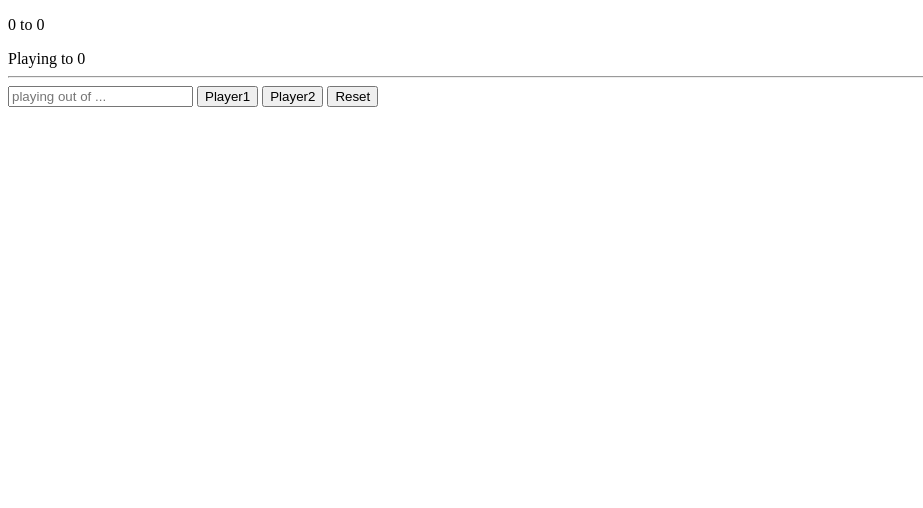
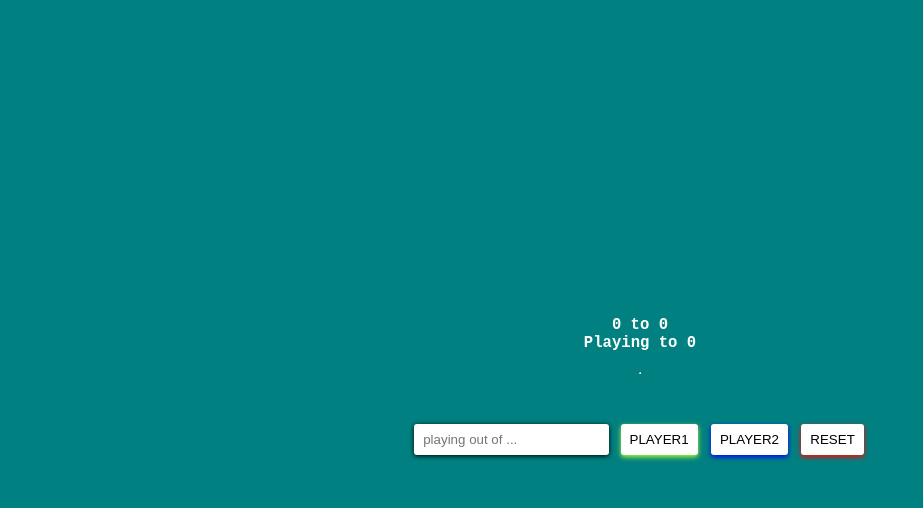
Before and after one commit to JamalGuyo/scoreKeeper, a plain HTML site: page index.html in a window 1280 px wide. Shown: the whole page, without its empty margins (0-923 px from the left). Drawn offline with Linux system fonts and the light colour scheme.

Commit message:
style the app

```diff
--- a/style.css
+++ b/style.css
@@ -1,4 +1,81 @@
-.winner {
-  background: green;
+* {
+  margin: 0px;
+  padding: 0px;
+  box-sizing: border-box;
+}
+body {
+  height: 100vh;
+  width: 100%;
+  background: lavender;
+  font-family: monospace;
+  font-size: 1.2em;
+  font-weight: 800;
   color: white;
 }
+button,
+input {
+  border: none;
+  background: none;
+}
+/*  */
+.container {
+  height: 100vh;
+  width: 100%;
+  padding: 20px;
+  background-color: teal;
+  display: flex;
+  flex-direction: column;
+  justify-content: center;
+  align-items: center;
+  flex-wrap: wrap;
+}
+.results {
+  padding: 20px;
+  text-align: center;
+}
+.controls {
+  padding: 50px;
+}
+.controls #inputForm {
+  background: white;
+  padding: 8px 9px;
+  border-radius: 3px;
+  box-shadow: 0px 1px 5px black;
+}
+.controls #playerOne,
+#playerTwo,
+#reset {
+  padding: 8px 9px;
+  border-radius: 3px;
+  background: white;
+  text-transform: uppercase;
+  transition: 0.5s;
+  margin: 0px 2px;
+  cursor: pointer;
+}
+#playerOne {
+  box-shadow: 0px 2px 5px greenyellow;
+}
+#playerTwo {
+  box-shadow: 0px 2px 5px blue;
+}
+#reset {
+  box-shadow: 0px 2px 5px red;
+}
+#playerOne:hover {
+  transform: scale(0.9);
+}
+#playerTwo:hover {
+  transform: scale(0.9);
+}
+#reset:hover {
+  transform: scale(0.9);
+}
+
+/*  */
+.winner {
+  content: "winner";
+  font-size: 5em;
+  border: 3px solid green;
+  color: white;
+}
```
